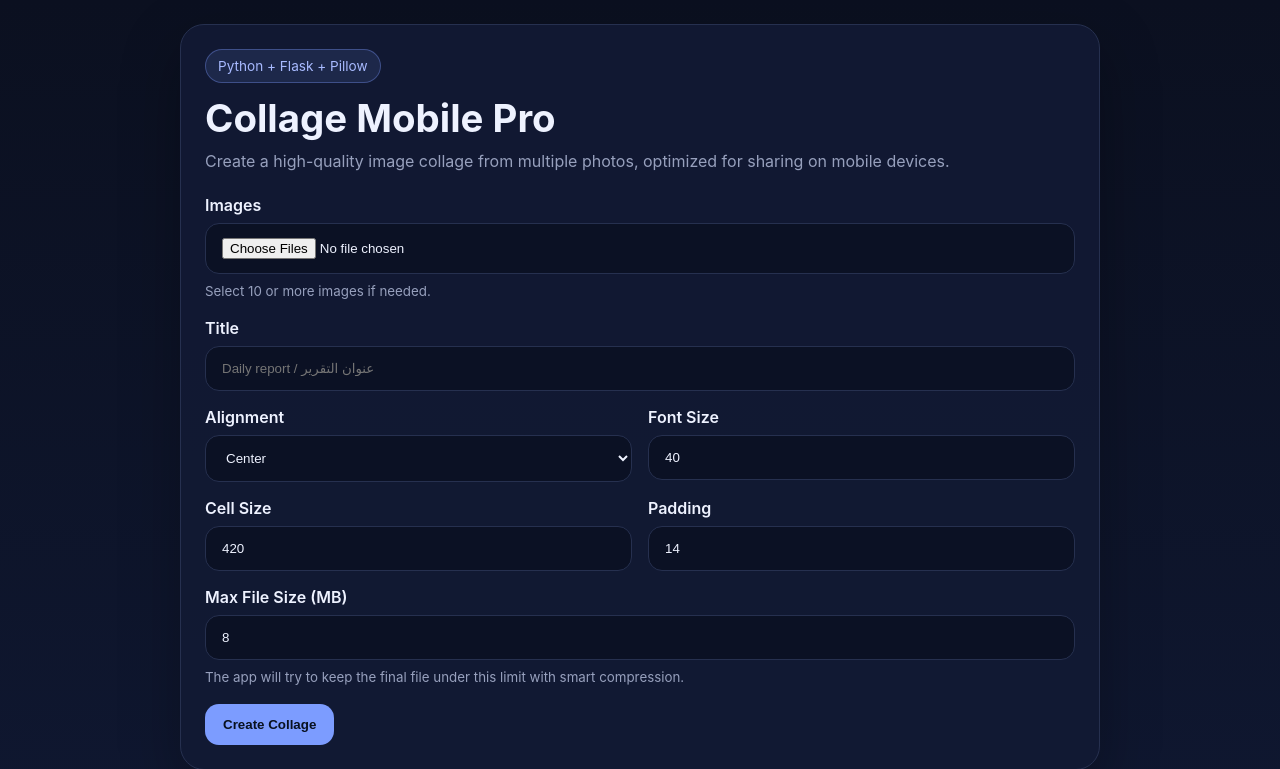
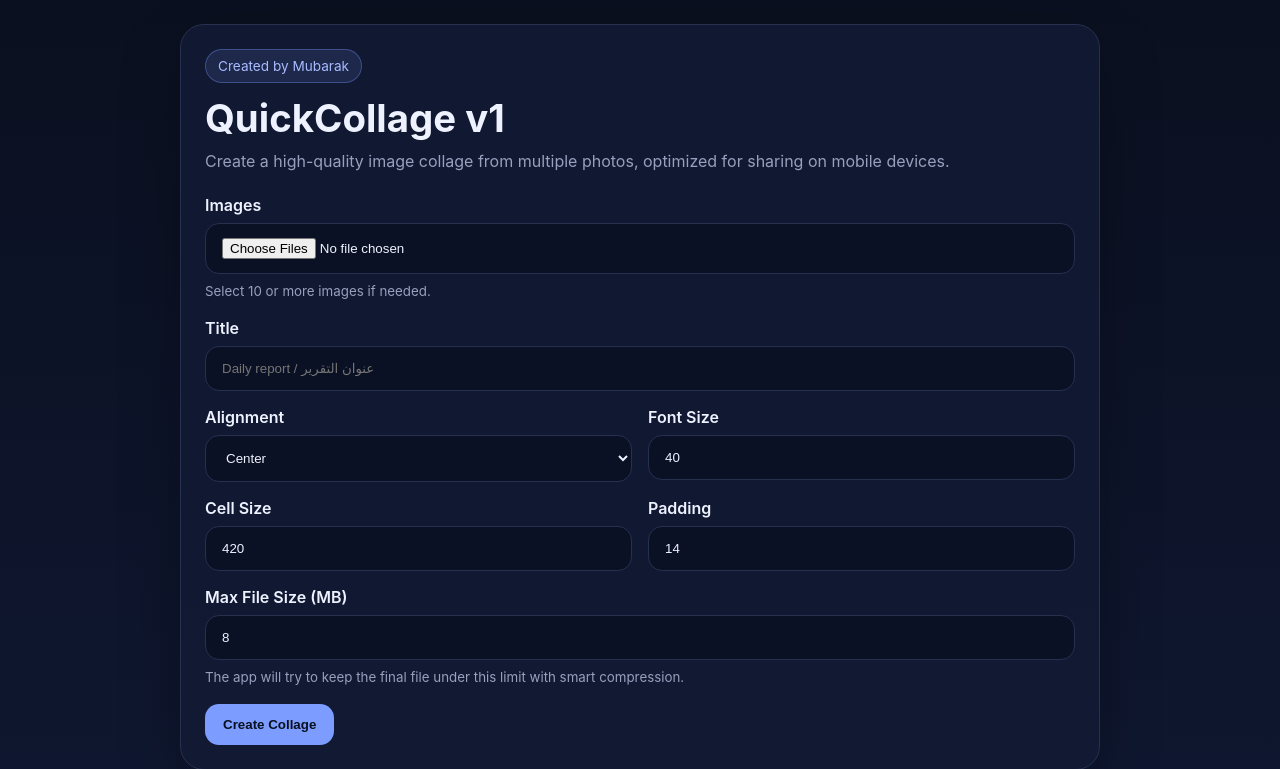
Before and after one commit to Mub7t/Mub7t-collage-mobile-pro, a Flask app: page / in a window 1280 px wide. Shown: the top 769 px of the page. Run offline with Flask 3, Linux system fonts and the light colour scheme.

Commit message:
Update index.html

```diff
--- a/src/collage_web/templates/index.html
+++ b/src/collage_web/templates/index.html
@@ -3,8 +3,8 @@
 <div class="app-card">
   <div class="hero">
     <div>
-      <span class="badge">Python + Flask + Pillow</span>
-      <h1>Collage Mobile Pro</h1>
+      <span class="badge">Created by Mubarak</span>
+      <h1>QuickCollage v1</h1>
       <p class="lead">Create a high-quality image collage from multiple photos, optimized for sharing on mobile devices.</p>
     </div>
   </div>
```
